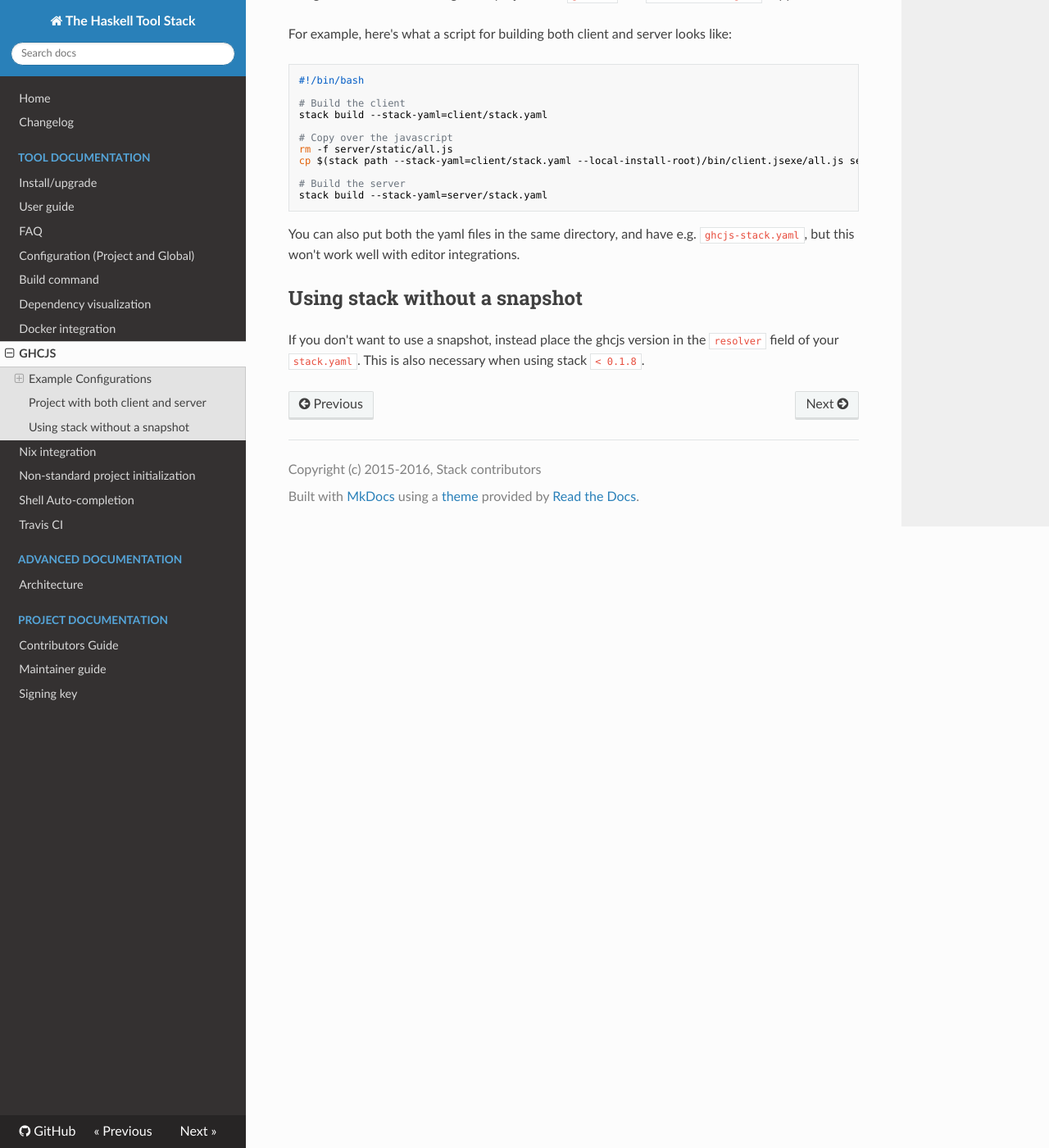
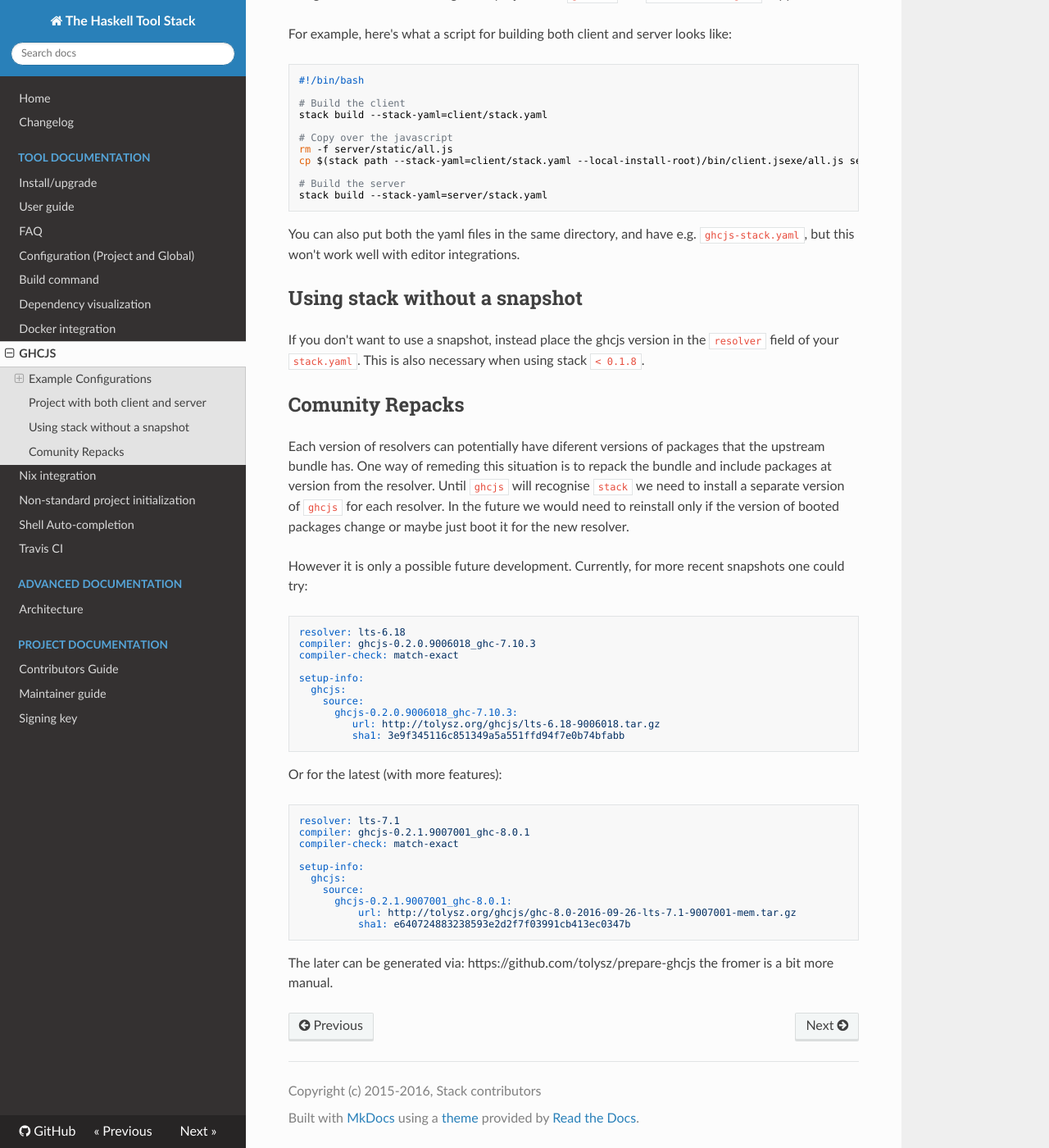
Before and after one commit to commercialhaskell/stack, an MkDocs documentation site: the page built from doc/ghcjs.md, in a window 1280 px wide and 1400 px high, scrolled down 1610 px. Shown: the whole window at 82% size. Built offline with MkDocs 1.6.1, drawn with Linux system fonts in a browser that asks for light colours; nearby versions of some CDN libraries; old or Windows-style settings are respelled for this version of MkDocs.

Commit message:
Update ghcjs.md
Add "Comunity Repacks" section I put the latest ones, but there will be a need for a table with earlier versions.
(PS. feel free to merge and improve grammar or spelling, it will be quicker)

````diff
--- a/doc/ghcjs.md
+++ b/doc/ghcjs.md
@@ -86,3 +86,40 @@ You can also put both the yaml files in the same directory, and have e.g. `ghcjs
 ## Using stack without a snapshot
 
 If you don't want to use a snapshot, instead place the ghcjs version in the `resolver` field of your `stack.yaml`.  This is also necessary when using stack `< 0.1.8`.
+
+## Comunity Repacks
+
+Each version of resolvers can potentially have diferent versions of packages that the upstream bundle has.
+One way of remeding this situation is to repack the bundle and include packages at version from the resolver.
+Until `ghcjs` will recognise `stack` we need to install a separate version of `ghcjs` for each resolver. In the future we would need to reinstall only if the version of booted packages change or maybe just boot it for the new resolver.
+
+However it is only a possible future development.
+Currently, for more recent snapshots one could try:
+```yaml
+resolver: lts-6.18
+compiler: ghcjs-0.2.0.9006018_ghc-7.10.3
+compiler-check: match-exact
+
+setup-info:
+  ghcjs:
+    source:
+      ghcjs-0.2.0.9006018_ghc-7.10.3:
+         url: http://tolysz.org/ghcjs/lts-6.18-9006018.tar.gz
+         sha1: 3e9f345116c851349a5a551ffd94f7e0b74bfabb
+```
+
+Or for the latest (with more features):
+```yaml
+resolver: lts-7.1
+compiler: ghcjs-0.2.1.9007001_ghc-8.0.1
+compiler-check: match-exact
+
+setup-info:
+  ghcjs:
+    source:
+      ghcjs-0.2.1.9007001_ghc-8.0.1:
+          url: http://tolysz.org/ghcjs/ghc-8.0-2016-09-26-lts-7.1-9007001-mem.tar.gz
+          sha1: e640724883238593e2d2f7f03991cb413ec0347b
+```
+The later can be generated via: https://github.com/tolysz/prepare-ghcjs
+the fromer is a bit more manual.
````
